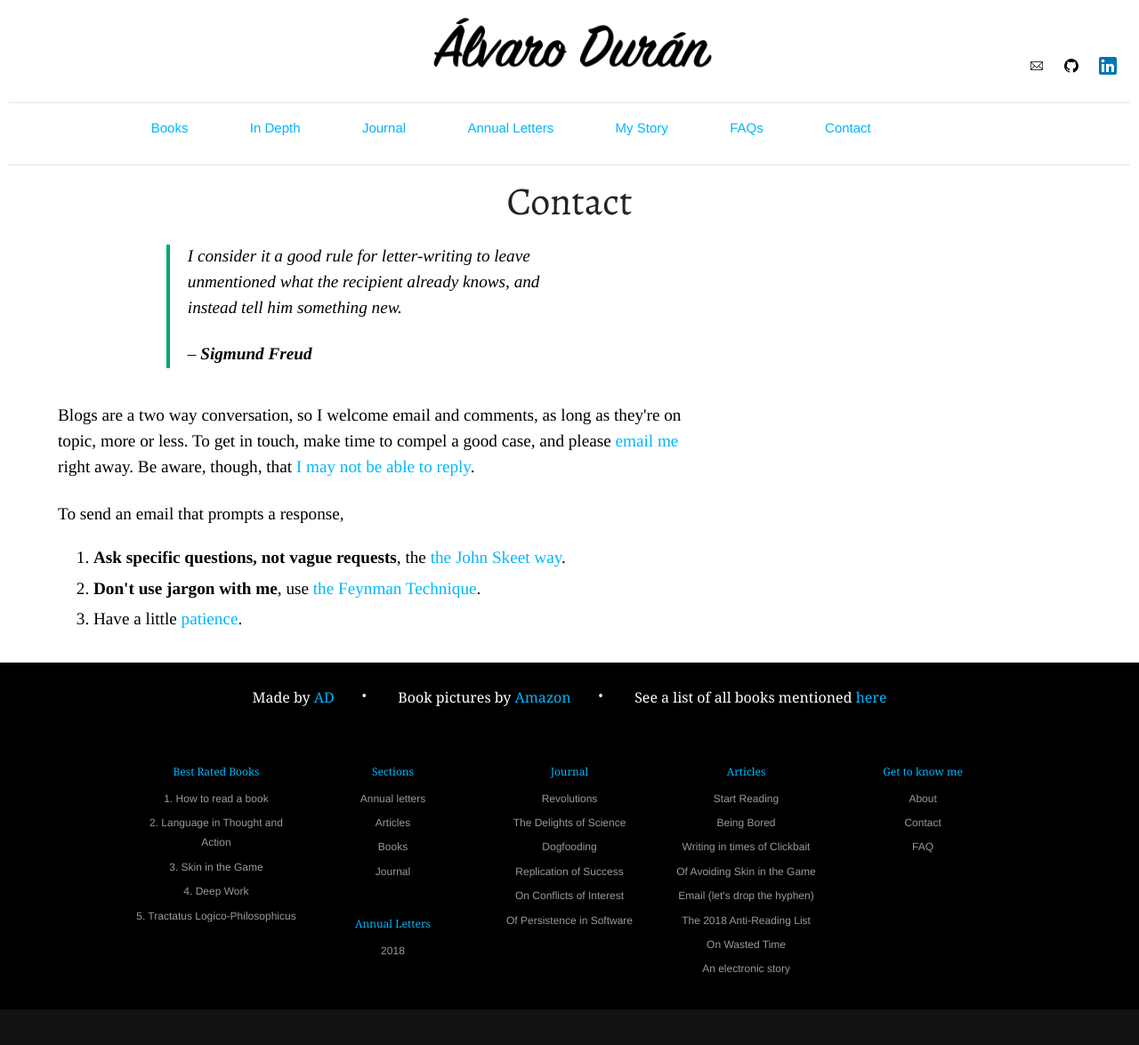
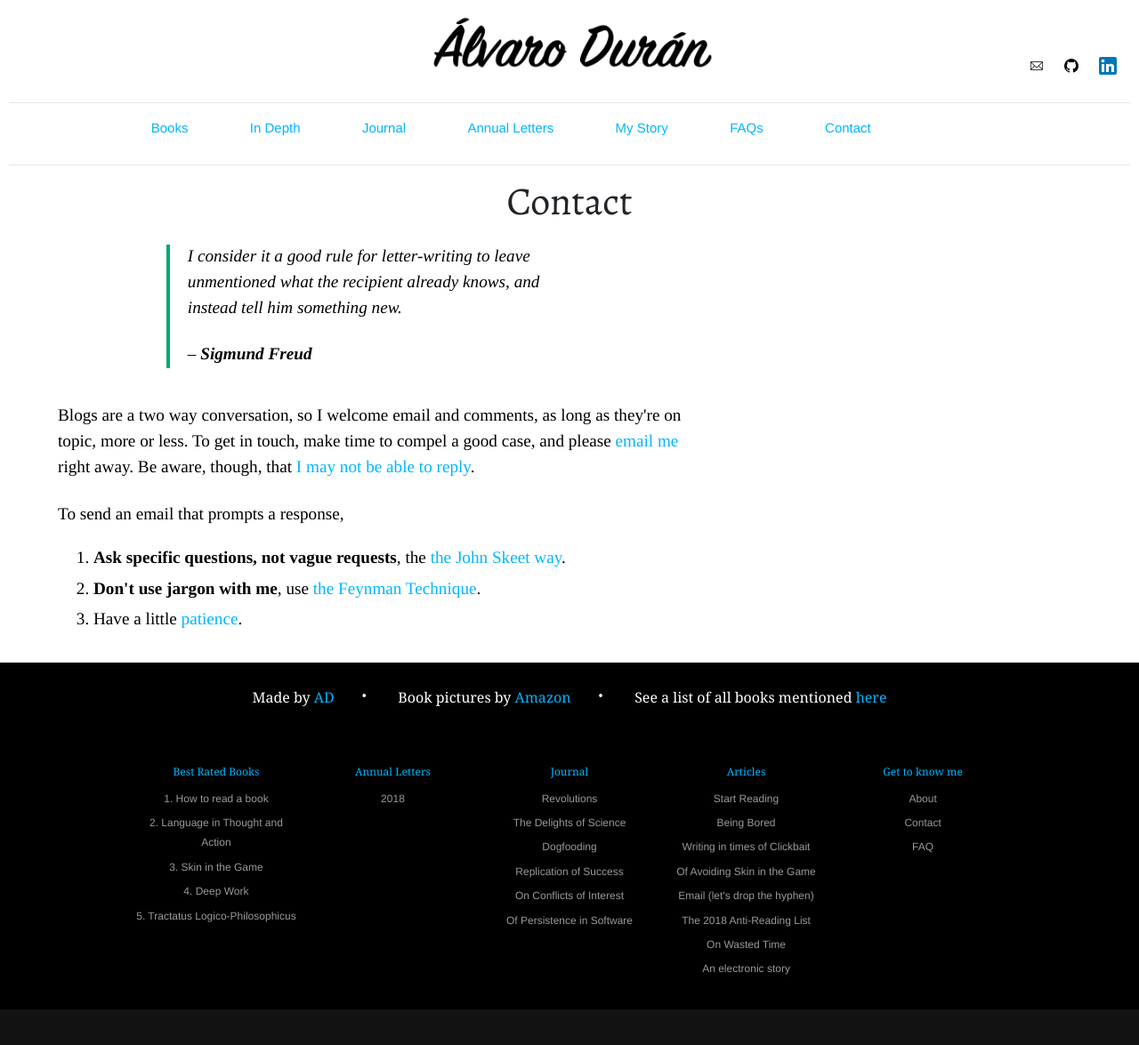
Before and after one commit to ohduran/ohduran.github.io, a Jekyll site: the page built from _pages/contact.html, in a window 1280 px wide. Shown: the whole page at 89% size. Built offline with Jekyll 4.4.1, drawn with Linux system fonts in a browser that asks for light colours; some web fonts are replaced.

Commit message:
remove sections from footer

```diff
--- a/_data/mentions.yml
+++ b/_data/mentions.yml
@@ -156,6 +156,8 @@
 - mentions: []
   permalink: /of-avoiding-skin-in-the-game
 - mentions: []
+  permalink: /email
+- mentions: []
   permalink: /being-bored
 - mentions:
   - rating: '4'
@@ -190,8 +192,6 @@
     title: Deep Work
     url: /deep-work
   permalink: /the-delights-of-science
-- mentions: []
-  permalink: /email
 - mentions:
   - rating: '2.5'
     title: ' "2018 Annual Letter"'
--- a/_includes/newyorker/footer.html
+++ b/_includes/newyorker/footer.html
@@ -22,7 +22,7 @@
                           {% endfor %}
                         </ul>
                     </div>
-                    <div class="FooterDirectory__panel___2uuX1">
+                    <!-- <div class="FooterDirectory__panel___2uuX1">
                         <h4><a href="#">Sections</a></h4>
                         <ul>
                           {% for section in site.collections %}
@@ -31,7 +31,7 @@
                           {% endif %}
                           {% endfor %}
                         </ul>
-                    </div>
+                    </div> -->
 
                     <div class="FooterDirectory__panel___2uuX1">
                         <h4><a href="/annual_letters">Annual Letters</a></h4>
```
